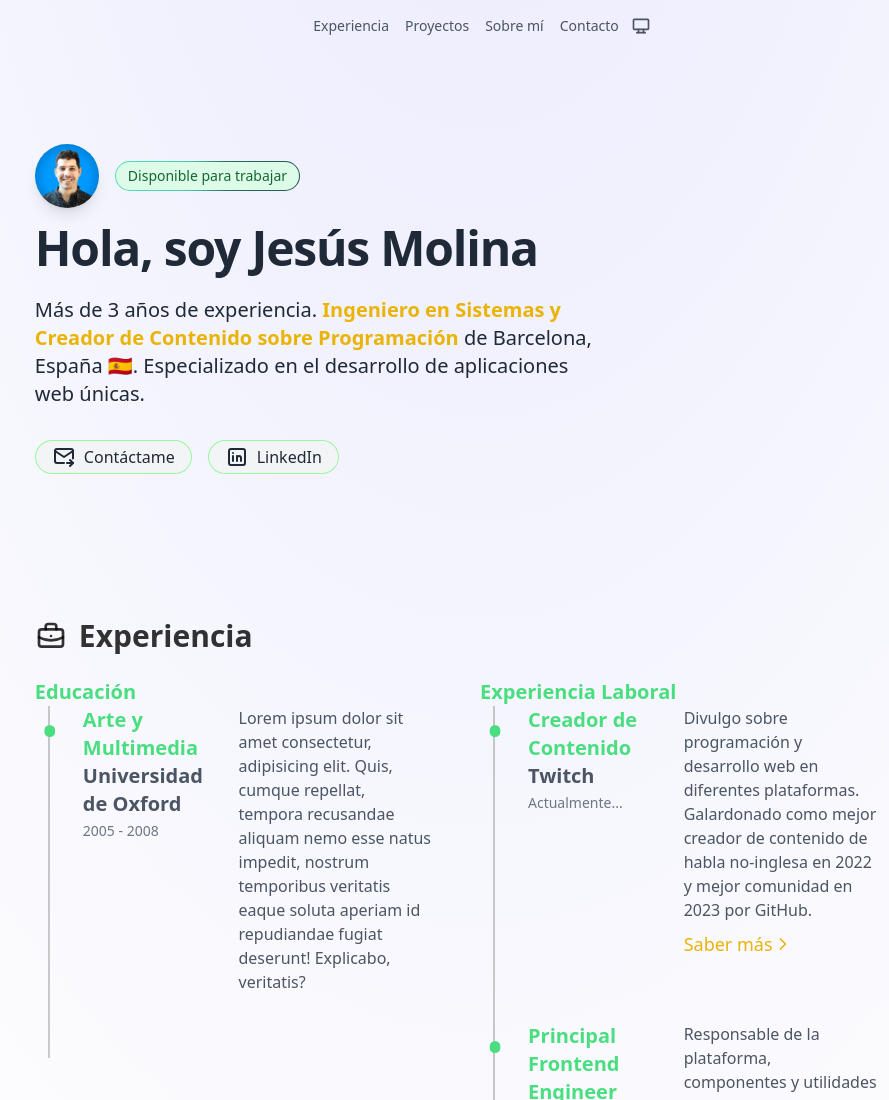
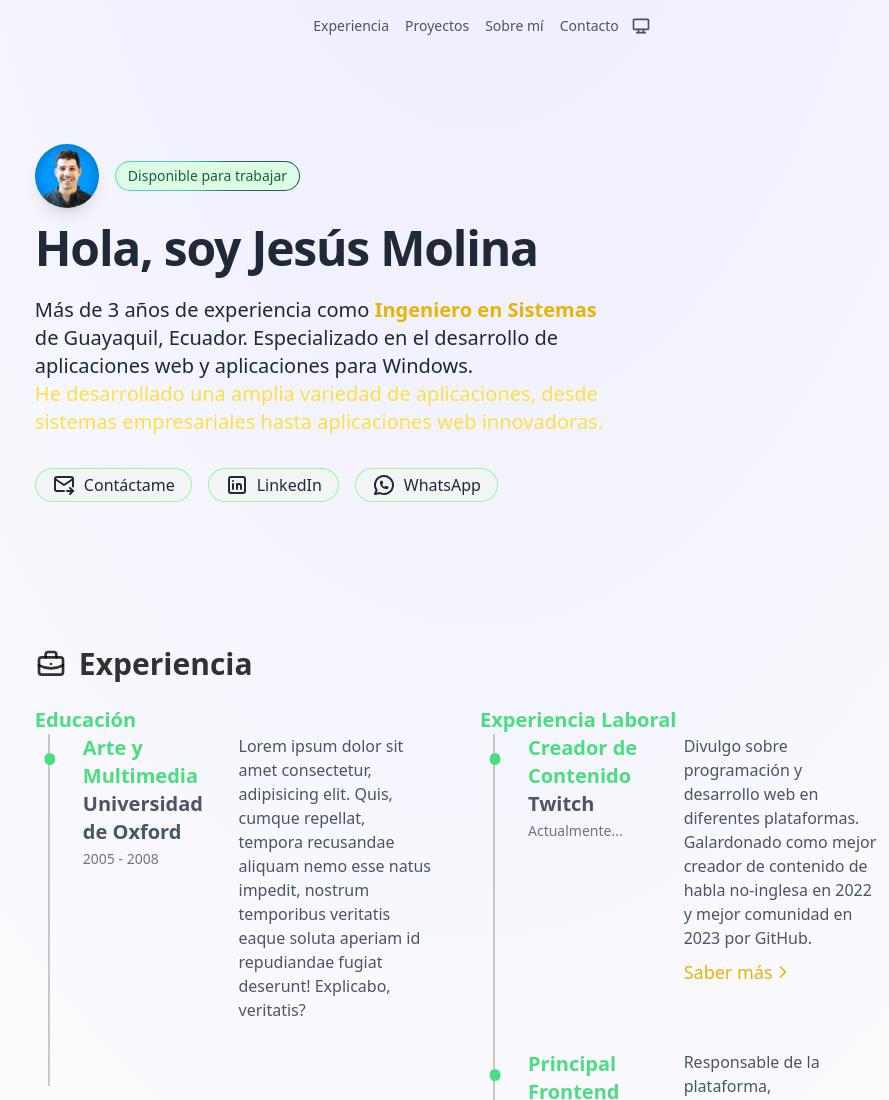
Before and after one commit to jmolinap2/porfolio-code, an Astro site: page / in a window 1280 px wide. Shown: the top 1100 px of the page, without its empty margins (160-1049 px from the left). Built offline with nearby package versions, Linux system fonts and the light colour scheme; Astro itself is replaced by a stand-in of ours.

Commit message:
portafolio 3

```diff
--- a/src/components/Hero.astro
+++ b/src/components/Hero.astro
@@ -1,9 +1,10 @@
 ---
-const personalImageAlt = "Miguel Ángel"
-import Badge from "@/components/Badge.astro"
-import LinkedInIcon from "@/components/icons/LinkedIn.astro"
-import MailIcon from "@/components/icons/Mail.astro"
-import SocialPill from "@/components/SocialPill.astro"
+const personalImageAlt = "Miguel Ángel";
+import Badge from "@/components/Badge.astro";
+import LinkedInIcon from "@/components/icons/LinkedIn.astro";
+import WhatsappIcon from "@/components/icons/Whatsapp.astro";
+import MailIcon from "@/components/icons/Mail.astro";
+import SocialPill from "@/components/SocialPill.astro";
 ---
 
 <div class="max-w-xl">
@@ -30,19 +31,26 @@ import SocialPill from "@/components/SocialPill.astro"
   <p
     class="mt-6 text-xl text-gray-800 dark:[&>strong]:text-yellow-200 [&>strong]:text-yellow-500 [&>strong]:font-semibold dark:text-gray-300"
   >
-    Más de 3 años de experiencia. <strong
-      >Ingeniero en Sistemas y Creador de Contenido sobre Programación</strong
-    > de Barcelona, España 🇪🇸. Especializado en el desarrollo de aplicaciones web
-    únicas.
-  </p>
+  Más de 3 años de experiencia como <strong>Ingeniero en Sistemas </strong>
+  de Guayaquil, Ecuador.
+   Especializado en el desarrollo de aplicaciones web y aplicaciones para Windows.
+   <br />
+  <span class="text-yellow-300">He desarrollado una amplia variedad de aplicaciones, desde sistemas empresariales hasta aplicaciones web innovadoras.</span>
+</p>
   <nav class="flex flex-wrap gap-4 mt-8">
     <SocialPill href="mailto:jmolinap95@gmail.com">
       <MailIcon class="size-4" />
       Contáctame
     </SocialPill>
-    <SocialPill href="https://linkedin.com/in/jesus-alejandro-molina-peñaherrera">
+    <SocialPill
+      href="https://linkedin.com/in/jesus-alejandro-molina-peñaherrera"
+    >
       <LinkedInIcon class="size-4" />
       LinkedIn
     </SocialPill>
+    <SocialPill href="https://wa.me/your-whatsapp-0960712144">
+      <WhatsappIcon class="size-4" />
+      WhatsApp
+    </SocialPill>
   </nav>
 </div>
--- /dev/null
+++ b/src/components/icons/Whatsapp.astro
@@ -0,0 +1,14 @@
+
+
+<svg {...Astro.props}
+xmlns="http://www.w3.org/2000/svg"
+width="24"
+height="24"
+viewBox="0 0 24 24"
+fill="none"
+stroke="currentColor"
+stroke-width="2"
+stroke-linecap="round"
+stroke-linejoin="round"
+class="icon icon-tabler icons-tabler-outline icon-tabler-brand-whatsapp">
+   <path stroke="none" d="M0 0h24v24H0z" fill="none"/><path d="M3 21l1.65 -3.8a9 9 0 1 1 3.4 2.9l-5.05 .9" /><path d="M9 10a.5 .5 0 0 0 1 0v-1a.5 .5 0 0 0 -1 0v1a5 5 0 0 0 5 5h1a.5 .5 0 0 0 0 -1h-1a.5 .5 0 0 0 0 1" /></svg>
--- a/src/pages/index.astro
+++ b/src/pages/index.astro
@@ -49,7 +49,7 @@ import Hero from "@/components/Hero.astro"
       <h2
         class="flex items-center mb-6 text-3xl font-semibold gap-x-3 text-black/80 dark:text-white"
       >
-        <CodeIcon class="size-7" />
+        <CodeIcon class="size-30" />
         Proyectos
       </h2>
       <Projects />
```
Also changed, not shown: public/favicon.svg.
